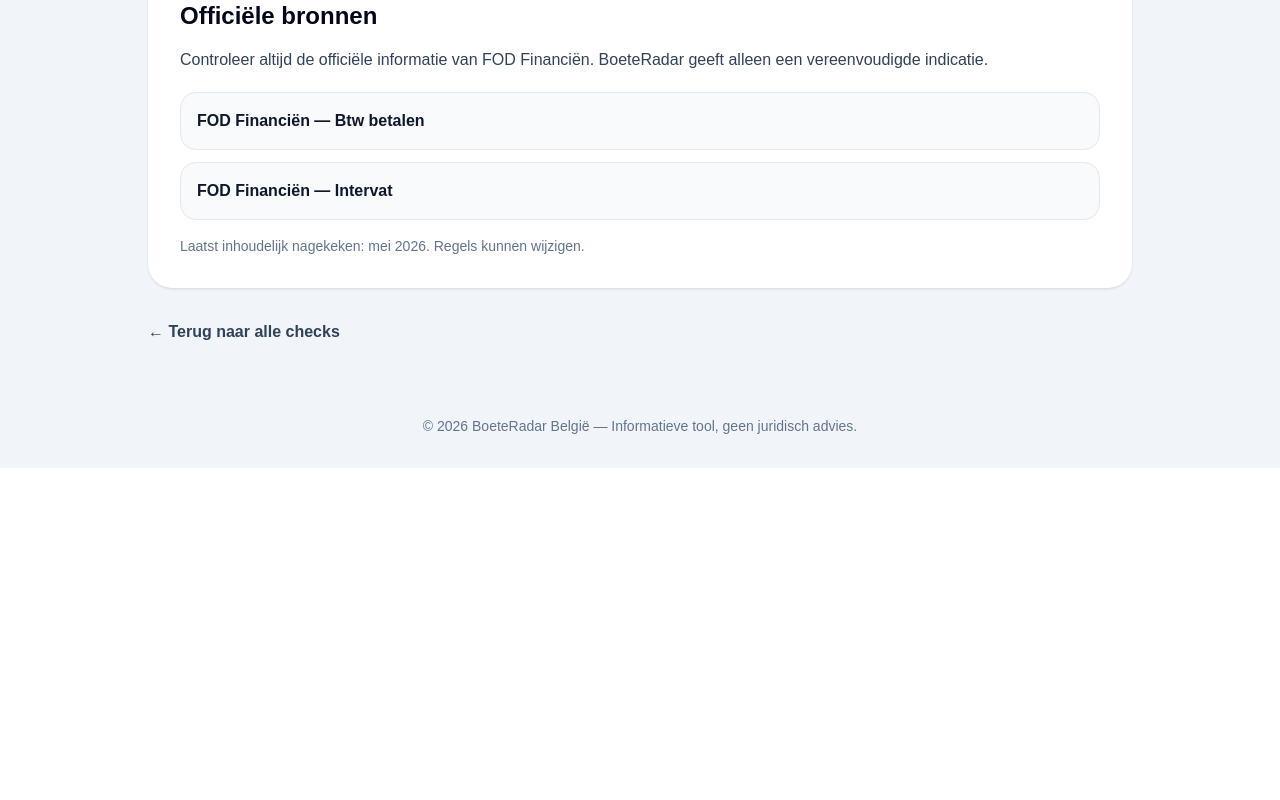
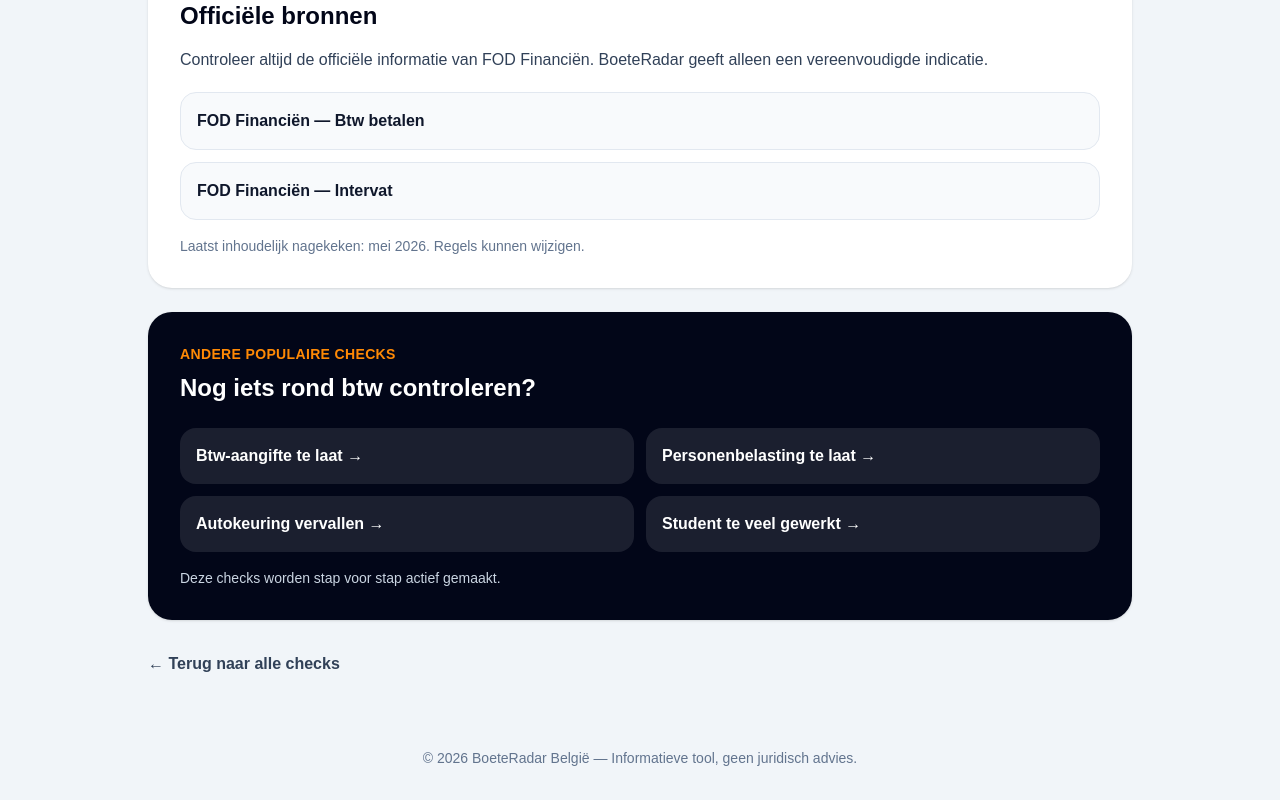
Before and after one commit to NathanVerd/Boeteradar, a Next.js app: page /btw-te-laat-betaald in a window 1280 px wide. Shown: the part 1558-2358 px from the top of the page. Before the commit the page ends 2026 px from the top, so only its background shows below. Built offline with nearby package versions, Linux system fonts and the light colour scheme.

Commit message:
Add related checks to btw payment page

```diff
--- a/app/btw-te-laat-betaald/page.tsx
+++ b/app/btw-te-laat-betaald/page.tsx
@@ -210,6 +210,50 @@ export default function BtwTeLaatBetaaldPage() {
           </p>
         </section>
 
+        <section className="mt-6 rounded-3xl bg-slate-950 p-8 text-white shadow-sm">
+          <p className="text-sm font-bold uppercase tracking-wide text-orange-400">
+            Andere populaire checks
+          </p>
+
+          <h2 className="mt-2 text-2xl font-black">
+            Nog iets rond btw controleren?
+          </h2>
+
+          <div className="mt-6 grid gap-3 md:grid-cols-2">
+            <Link
+              href="/btw-aangifte-te-laat"
+              className="rounded-2xl bg-white/10 p-4 font-bold hover:bg-white/15"
+            >
+              Btw-aangifte te laat →
+            </Link>
+
+            <Link
+              href="/"
+              className="rounded-2xl bg-white/10 p-4 font-bold hover:bg-white/15"
+            >
+              Personenbelasting te laat →
+            </Link>
+
+            <Link
+              href="/"
+              className="rounded-2xl bg-white/10 p-4 font-bold hover:bg-white/15"
+            >
+              Autokeuring vervallen →
+            </Link>
+
+            <Link
+              href="/"
+              className="rounded-2xl bg-white/10 p-4 font-bold hover:bg-white/15"
+            >
+              Student te veel gewerkt →
+            </Link>
+          </div>
+
+          <p className="mt-4 text-sm text-slate-300">
+            Deze checks worden stap voor stap actief gemaakt.
+          </p>
+        </section>
+
         <div className="mt-8">
           <Link
             href="/"
```
